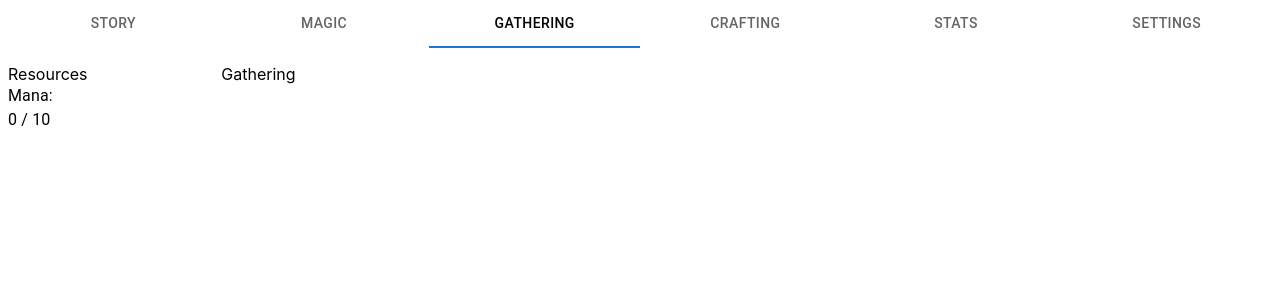
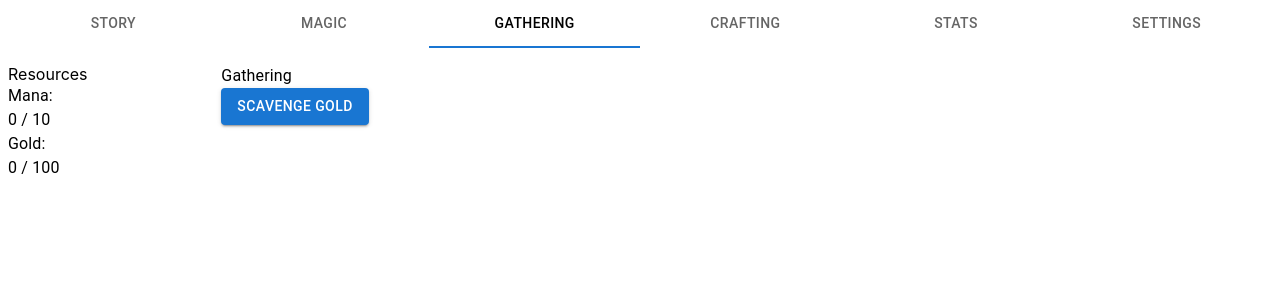
Before and after one commit to xzantim/myth-of-magic, a React (Create React App) app: page / in a window 1280 px wide. Both pictures are taken after a click on the tab "GATHERING". Shown: the top 300 px of the page. Built offline with nearby package versions, Linux system fonts and the light colour scheme.

Commit message:
Gold sllice complete (#3)

```diff
--- a/src/App.css
+++ b/src/App.css
@@ -1,3 +1,7 @@
+html{
+  color-scheme: dark light;
+}
+
 .App {
   text-align: center;
   background-color: rgb(55, 65, 83);
--- a/src/components/GameWindow.tsx
+++ b/src/components/GameWindow.tsx
@@ -3,6 +3,7 @@ import React from "react";
 import { useDispatch, useSelector } from "react-redux";
 import { RootState } from "../store/store";
 import { incrementMana } from "../slices/manaSlice";
+import { incrementGold } from "../slices/goldSlice";
 
 interface TabPanelProps {
   children?: React.ReactNode;
@@ -46,6 +47,12 @@ export default function GameWindow() {
   const maxManaCount: number = useSelector(
     (state: RootState) => state.mana.maxManaCount
   );
+  const goldCount: number = useSelector(
+    (state: RootState) => state.gold.goldCount
+  );
+  const maxGoldCount: number = useSelector(
+    (state: RootState) => state.gold.maxGoldCount
+  );
   const dispatch = useDispatch();
 
   return (
@@ -77,6 +84,10 @@ export default function GameWindow() {
               <Typography>
                 {manaCount} / {maxManaCount}
               </Typography>
+              <Typography>Gold:</Typography>
+              <Typography>
+                {goldCount} / {maxGoldCount}
+              </Typography>
             </Grid2>
           </div>
         </Grid2>
@@ -96,7 +107,13 @@ export default function GameWindow() {
                 </Button>
               </CustomTabPanel>
               <CustomTabPanel value={value} index={2}>
-                Gathering
+                <Typography>Gathering</Typography>
+                <Button
+                  variant="contained"
+                  onClick={() => dispatch(incrementGold())}
+                >
+                  Scavenge Gold
+                </Button>
               </CustomTabPanel>
               <CustomTabPanel value={value} index={3}>
                 Crafting
--- /dev/null
+++ b/src/slices/goldSlice.tsx
@@ -0,0 +1,36 @@
+import { createSlice, PayloadAction } from "@reduxjs/toolkit";
+import goldInitialState, { UpdateGoldAction } from "../types/redux/gold";
+
+const initialState: goldInitialState = {
+  goldCount: 0,
+  maxGoldCount: 100,
+};
+
+export const goldSlice = createSlice({
+  name: UpdateGoldAction,
+  initialState: initialState,
+  reducers: {
+    incrementGold: (state) => {
+      if (state.goldCount < state.maxGoldCount) {
+        state.goldCount += 1;
+      }
+    },
+    incrementGoldByAmount: (state, action: PayloadAction<number>) => {
+      state.goldCount += action.payload;
+      if ((state.goldCount += action.payload) < state.maxGoldCount) {
+        state.goldCount += action.payload;
+      }
+    },
+    incrementMaxGoldByAmount: (state, action: PayloadAction<number>) => {
+      state.maxGoldCount += action.payload;
+    },
+  },
+});
+
+export const {
+  incrementGold,
+  incrementGoldByAmount,
+  incrementMaxGoldByAmount,
+} = goldSlice.actions;
+
+export default goldSlice.reducer;
--- a/src/slices/manaSlice.tsx
+++ b/src/slices/manaSlice.tsx
@@ -27,6 +27,10 @@ export const manaSlice = createSlice({
   },
 });
 
-export const { incrementMana, incrementManaByAmount, incrementMaxManaByAmount } = manaSlice.actions;
+export const {
+  incrementMana,
+  incrementManaByAmount,
+  incrementMaxManaByAmount,
+} = manaSlice.actions;
 
 export default manaSlice.reducer;
--- a/src/store/store.tsx
+++ b/src/store/store.tsx
@@ -1,9 +1,11 @@
 import { configureStore } from "@reduxjs/toolkit";
-import manaReducer from "../slices/manaSlice"
+import manaReducer from "../slices/manaSlice";
+import goldReducer from "../slices/goldSlice";
 
 const store = configureStore({
   reducer: {
     mana: manaReducer,
+    gold: goldReducer,
   },
 });
 
--- /dev/null
+++ b/src/types/redux/gold.tsx
@@ -0,0 +1,8 @@
+interface InitialState {
+  goldCount: number;
+  maxGoldCount: number;
+}
+const UpdateGoldAction: string = "Gold";
+
+export default InitialState;
+export { UpdateGoldAction };
```
